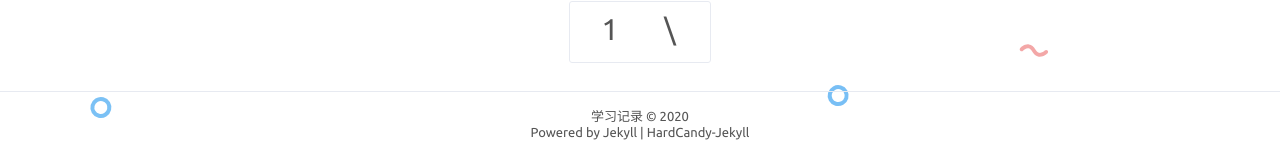
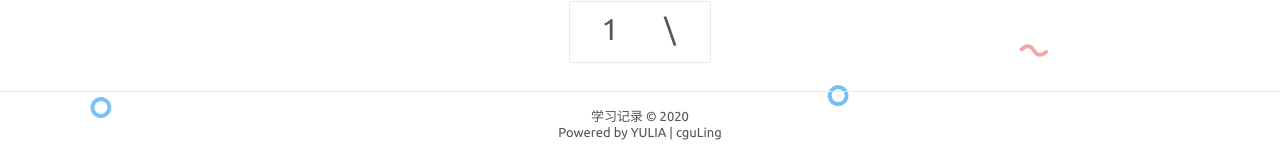
Before and after one commit to cguLing/MyBlog.gihub.io, a Jekyll site: the page built from index.html, in a window 1280 px wide. Shown: the part 1513-1677 px from the top of the page. Built offline with Jekyll 4.4.1, drawn with Linux system fonts in a browser that asks for light colours; comment, search, counter and statistics services are not loaded.

Commit message:
Update footer.html

```diff
--- a/_includes/footer.html
+++ b/_includes/footer.html
@@ -8,5 +8,5 @@
   {% endunless %}
   {{ current }}
   <br>
-  Powered by <a href="https://www.jekyll.com.cn/">Jekyll</a> | <a href="https://github.com/xukimseven/HardCandy-Jekyll">HardCandy-Jekyll</a></span>
+  Powered by <a href="https://cguLing.github.io">YULIA</a> | <a href="https://cguLing.github.io">cguLing</a></span>
 </footer>
```
